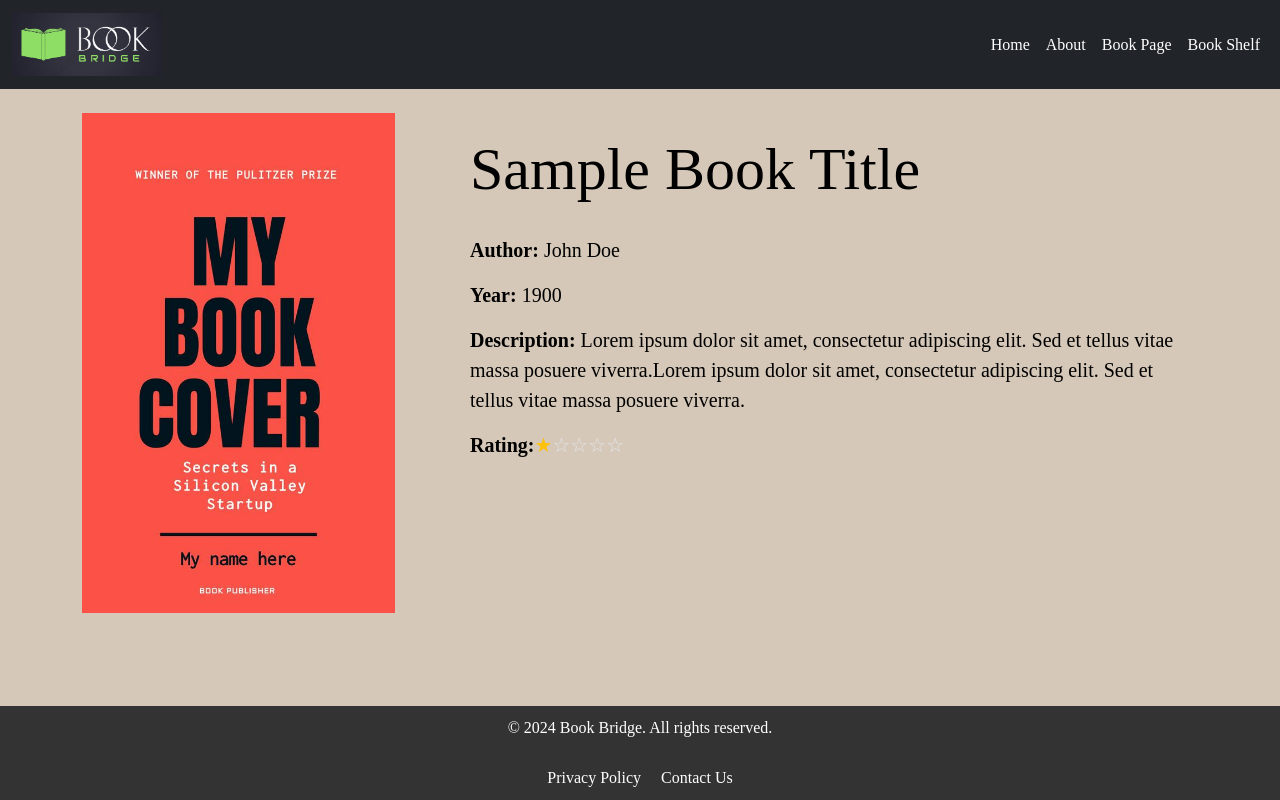
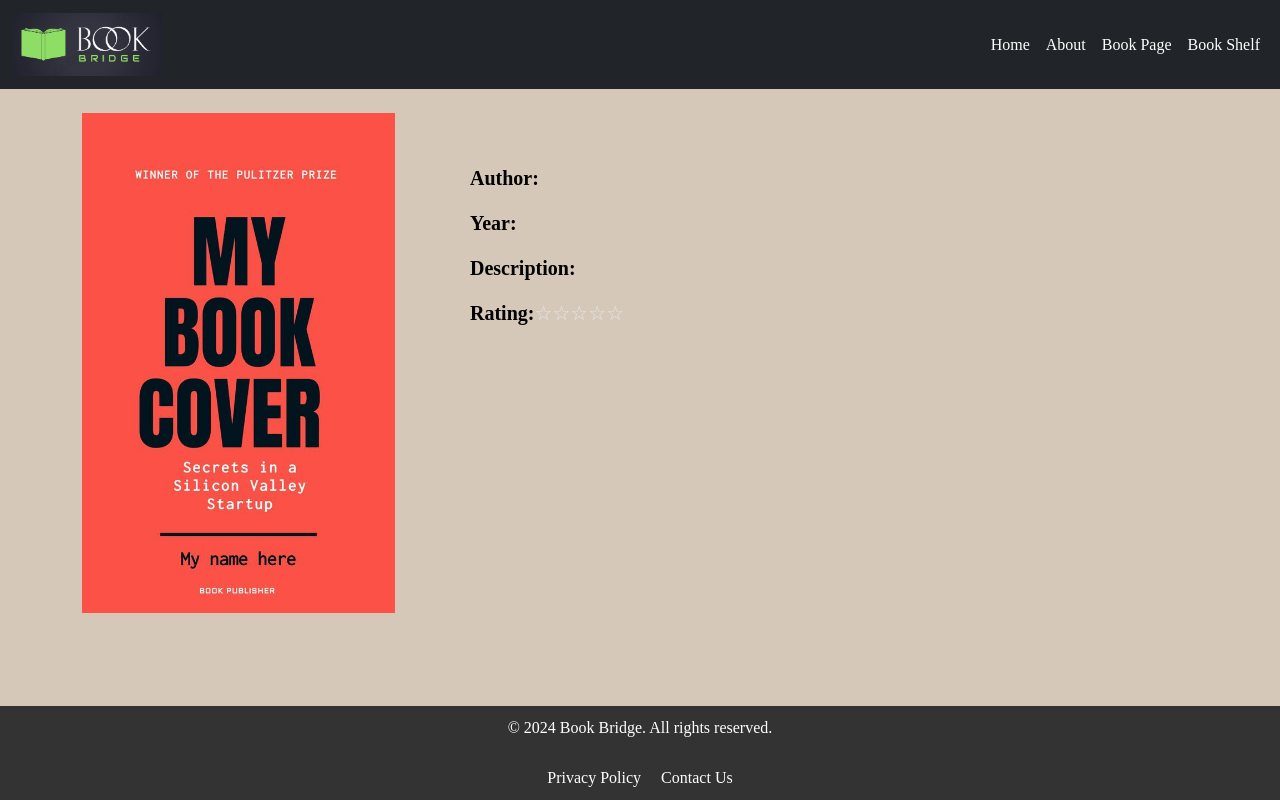
Before and after one commit to CodrinCarpovici/bookbridge, a React (Vite) app: page /book-page in a window 1280 px wide. Built offline with nearby package versions, Linux system fonts and the light colour scheme.

Commit message:
passing props to book page and search card

```diff
--- a/src/App.jsx
+++ b/src/App.jsx
@@ -52,7 +52,6 @@ function App() {
       <Routes>
       <Route path='/' element= {<Homepage/>} />
       <Route path='/about' element={<About/>}/>
-      <Route path='/book-page' element={<BookPage/>}/>
       <Route path='/book-page' element={<BookPage  search={search} books={books} handleChange={handleChange} handleSubmit={handleSubmit} />}/>
       <Route path='/book-shelf' element={<Bookshelf/>}/>
       </Routes>
--- a/src/components/BookCard.jsx
+++ b/src/components/BookCard.jsx
@@ -3,7 +3,8 @@ import { Link } from "react-router-dom";
 import { motion } from "framer-motion";
 import book from "../assets/book.jpg";
 
-const BookCard = ({ coverImg,title, author, releaseYear }) => {
+
+const BookCard = ({ books,coverImg,title, author, releaseYear }) => {
   return (
     <div className="card">
       <Link to="/book-page">
--- a/src/components/SearchBar.jsx
+++ b/src/components/SearchBar.jsx
@@ -1,16 +1,6 @@
 import React, { useState } from 'react';
 
-const SearchBar = () => {
-  const [search, setSearch] = useState('');
-
-  const handleChange = (e) => {
-    setSearch(e.target.value);
-  };
-
-  const handleSubmit = () => {
-    console.log(search);
-    setSearch('');
-  };
+const SearchBar = ({books,search, handleChange,handleSubmit}) => {
 
   return (
     <div className="container mt-3">
--- a/src/components/pages/BookPage.jsx
+++ b/src/components/pages/BookPage.jsx
@@ -1,16 +1,16 @@
 import React from "react";
 import bookCoverDemo from "../../assets/bookCoverDemo.jpeg";
 
-const BookPage = () => {
-  // Mock data for demonstration
-  const mockBook = {
-    title: "Sample Book Title",
-    author: "John Doe",
-    year: 1900,
-    description:
-      "Lorem ipsum dolor sit amet, consectetur adipiscing elit. Sed et tellus vitae massa posuere viverra.Lorem ipsum dolor sit amet, consectetur adipiscing elit. Sed et tellus vitae massa posuere viverra.",
-    rating: 1, // Assuming this is a number out of 5
-  };
+const BookPage = ({handleChange, handleSubmit, books, search}) => {
+  // // Mock data for demonstration
+  // const mockBook = {
+  //   title: "Sample Book Title",
+  //   author: "John Doe",
+  //   year: 1900,
+  //   description:
+  //     "Lorem ipsum dolor sit amet, consectetur adipiscing elit. Sed et tellus vitae massa posuere viverra.Lorem ipsum dolor sit amet, consectetur adipiscing elit. Sed et tellus vitae massa posuere viverra.",
+  //   rating: 1, // Assuming this is a number out of 5
+  // };
 
   // Function to render stars
   const renderStars = (rating) => {
@@ -39,19 +39,19 @@ const BookPage = () => {
         </div>
         <div className="col-md-8" id="details-container">
           {/* Book details */}
-          <h2 id="book-title">{mockBook.title}</h2>
+          <h2 id="book-title">{books.title}</h2>
           <p id="book-author">
-            <strong>Author:</strong> {mockBook.author}
+            <strong>Author:</strong> {books.author}
           </p>
           <p id="book-year">
-            <strong>Year:</strong> {mockBook.year}
+            <strong>Year:</strong> {books.year}
           </p>
           <p id="book-description">
-            <strong>Description:</strong> {mockBook.description}
+            <strong>Description:</strong> {books.description}
           </p>
           <div id="book-rating">
             <strong>Rating:</strong>
-            <span className="ml-2">{renderStars(mockBook.rating)}</span>
+            <span className="ml-2">{renderStars(books.rating)}</span>
           </div>
         </div>
       </div>
```
